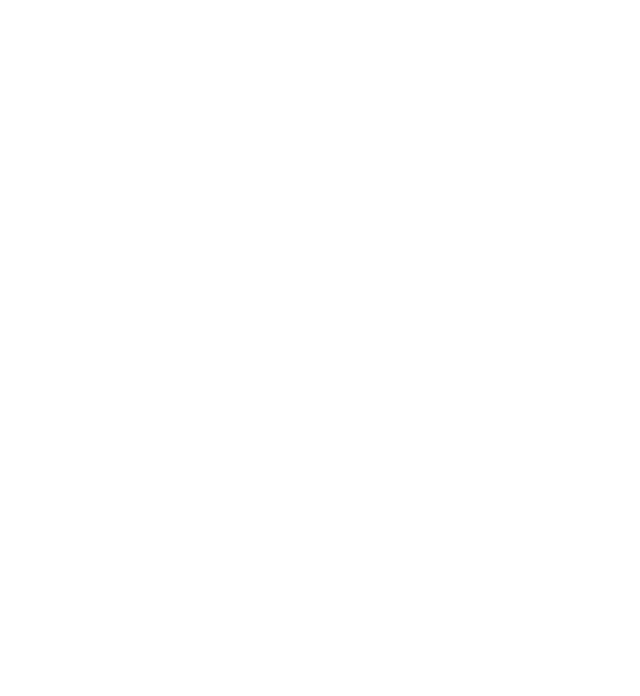
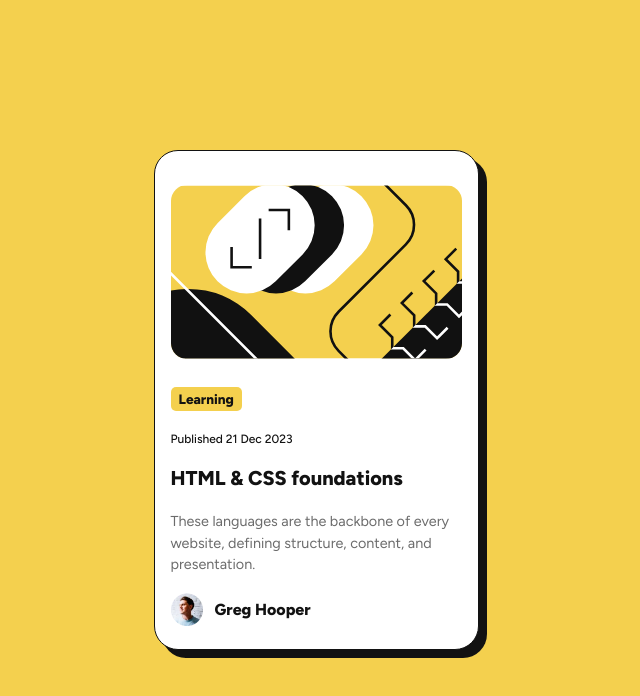
Before and after one commit to Lincoln-Dupree/Blog-Preview-Card, a plain HTML site: page index.html in a window 1280 px wide. Shown: the whole page, without its empty margins (324-964 px from the left). Drawn offline with Linux system fonts and the light colour scheme.

Commit message:
HTML/CSS file updates -- challenge completion(?)

```diff
--- a/index.html
+++ b/index.html
@@ -5,6 +5,39 @@
     <meta name="viewport" content="width=device-width, initial-scale=1.0" />
     <title>Document</title>
     <link rel="stylesheet" href="styles.css" />
+    <link rel="preconnect" href="https://fonts.googleapis.com" />
+    <link rel="preconnect" href="https://fonts.gstatic.com" crossorigin />
+    <link
+      href="https://fonts.googleapis.com/css2?family=Figtree:ital,wght@0,300..900;1,300..900&family=Outfit:wght@100..900&display=swap"
+      rel="stylesheet"
+    />
   </head>
-  <body></body>
+  <body>
+    <main class="main-container">
+      <section class="img-container">
+        <img
+          src="images/illustration-article.svg"
+          alt="image with a coding-related design"
+          class="design-img"
+        />
+      </section>
+      <section class="text-container">
+        <button class="learning-btn">Learning</button>
+        <h3 class="pub-date">Published 21 Dec 2023</h3>
+        <h1 class="title">HTML & CSS foundations</h1>
+        <p class="text">
+          These languages are the backbone of every website, defining structure,
+          content, and presentation.
+        </p>
+      </section>
+      <section class="author-container">
+        <img
+          src="images/image-avatar.webp"
+          alt="image of the author"
+          class="author-img"
+        />
+        <p class="author-name">Greg Hooper</p>
+      </section>
+    </main>
+  </body>
 </html>
--- a/styles.css
+++ b/styles.css
@@ -1,5 +1,102 @@
+:root {
+  --yellow: hsl(47, 88%, 63%);
+  --gray-500: hsl(0, 0%, 42%);
+  --gray-950: hsl(0, 0%, 7%);
+}
+
 * {
   margin: 0;
   padding: 0;
   box-sizing: border-box;
+  font-family: "Figtree", sans-serif;
+  font-size: 16px;
+  color: var(--gray-950);
 }
+
+body {
+  display: flex;
+  justify-content: center;
+  align-items: center;
+  height: 100vh;
+  background-color: var(--yellow);
+}
+
+.main-container {
+  background-color: white;
+  width: 325px;
+  height: 500px;
+  padding: 1rem;
+  border-radius: 1.5rem;
+  border: 1px solid var(--gray-950);
+  display: grid;
+  grid-template-columns: 1fr;
+  grid-template-rows: 45% 45% 10%;
+  grid-template-areas:
+    "img"
+    "text"
+    "author";
+  box-shadow: 0.5rem 0.5rem 0px 0px var(--gray-950);
+}
+
+.img-container {
+  grid-area: img;
+  display: flex;
+  justify-content: center;
+  align-items: center;
+}
+
+.design-img {
+  width: 100%;
+  height: auto;
+  border-radius: 1rem;
+}
+
+.text-container {
+  grid-area: text;
+  display: flex;
+  flex-direction: column;
+  justify-content: space-around;
+  align-items: flex-start;
+}
+
+.learning-btn {
+  align-self: flex-start;
+  font-size: 0.85rem;
+  padding: 0.25rem 0.5rem;
+  background-color: var(--yellow);
+  border: none;
+  border-radius: 5px;
+  font-weight: 800;
+}
+
+.pub-date {
+  font-size: 0.75rem;
+  font-weight: 500;
+}
+
+.title {
+  font-size: 1.25rem;
+  font-weight: 800;
+}
+
+.text {
+  color: var(--gray-500);
+  line-height: 1.5;
+  font-size: 0.9rem;
+}
+
+.author-container {
+  grid-area: author;
+  display: flex;
+  align-items: center;
+}
+
+.author-img {
+  width: 2rem;
+  height: auto;
+  margin-right: 0.75rem;
+}
+
+.author-name {
+  font-weight: 800;
+}
```
